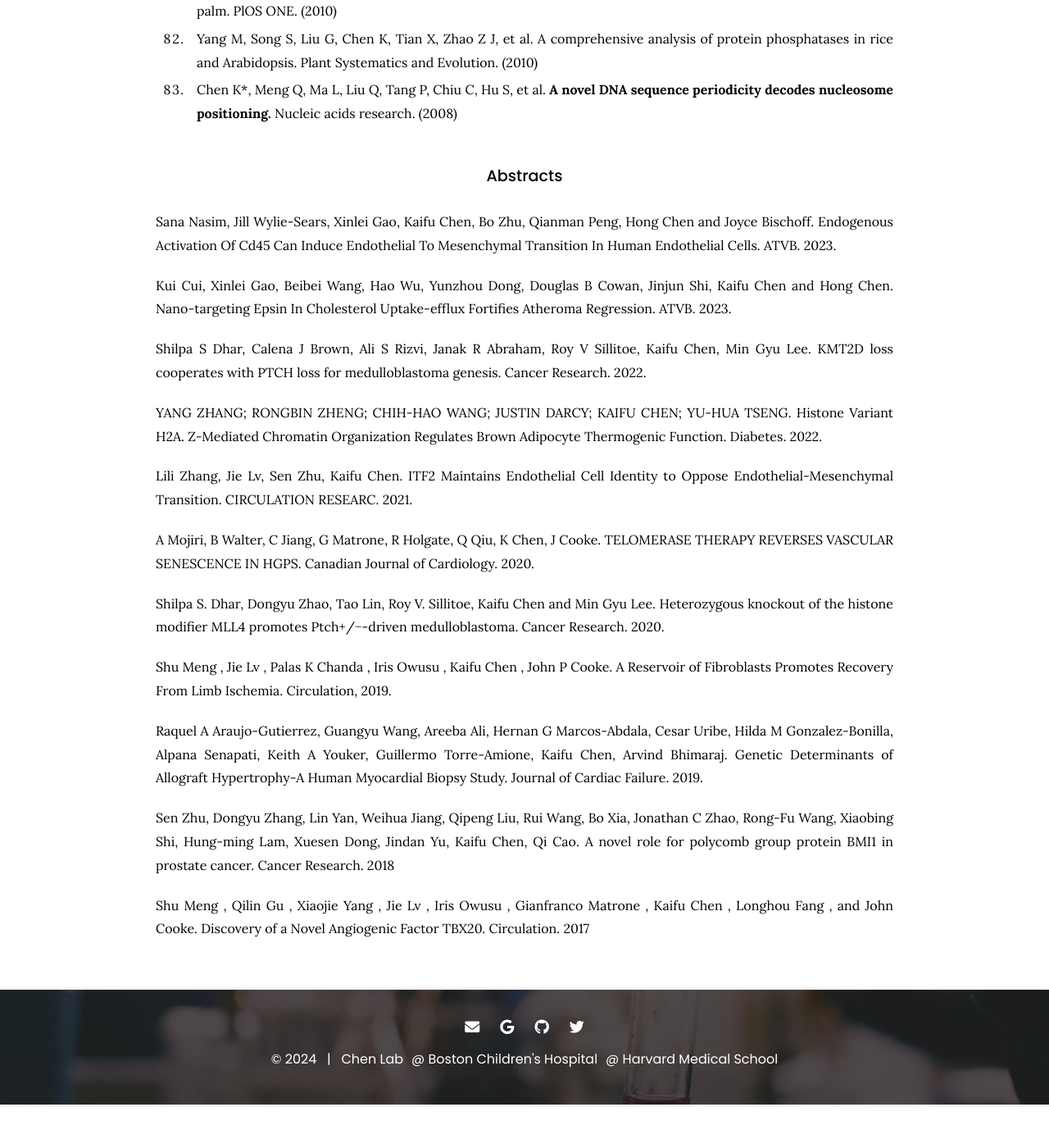
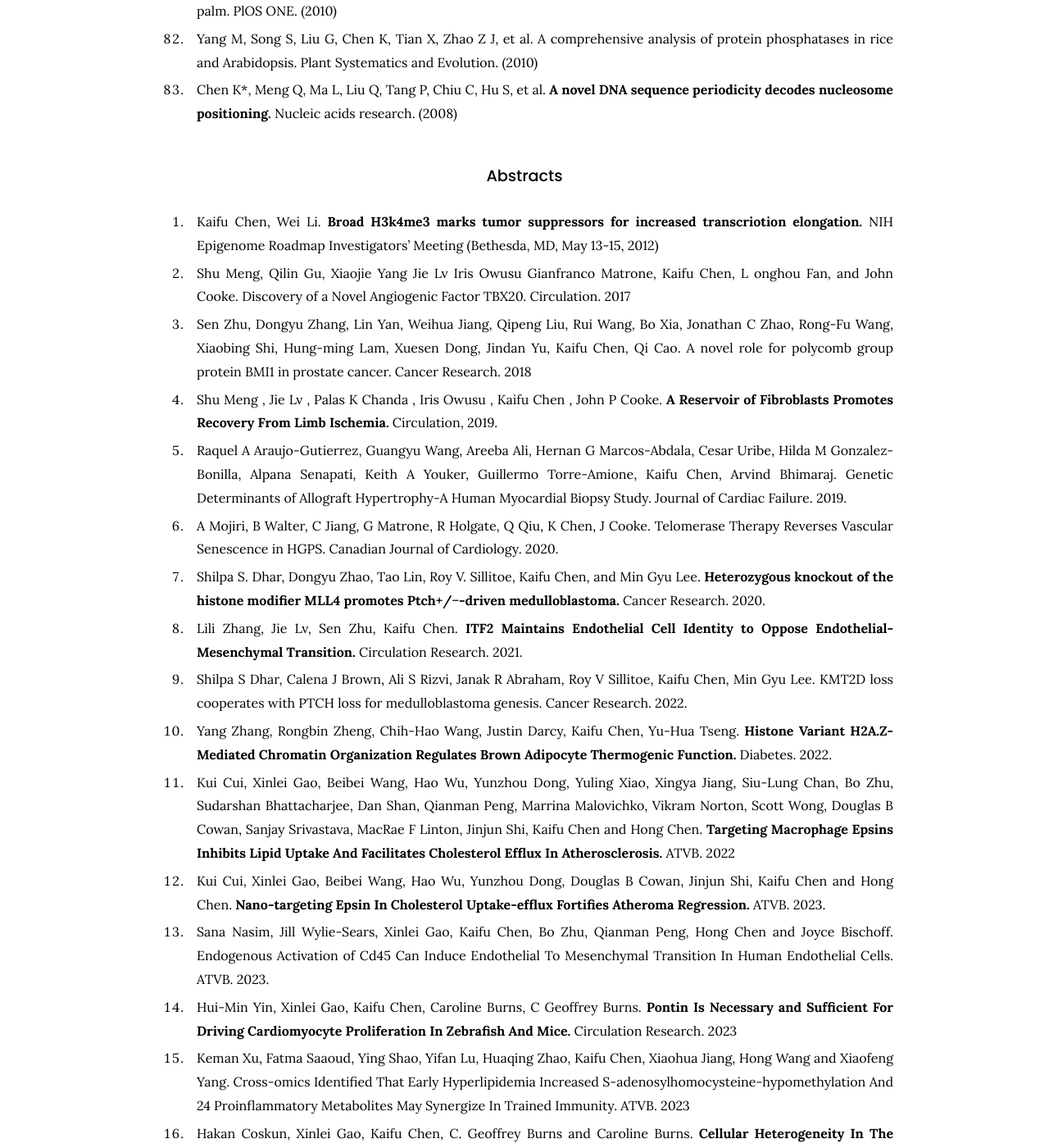
Before and after one commit to kaifuchenlab/kaifuchenlab.github.io, a Jekyll site: the page built from 3.publication/index.md, in a window 1280 px wide and 1400 px high, scrolled down 7680 px. Shown: the whole window at 82% size. Built offline with Jekyll 4.4.1, drawn with Linux system fonts in a browser that asks for light colours; before the commit the page ends 9027 px from its top, so only the background shows below that; some of the changed text lies outside the part shown.

Commit message:
Update index.md

```diff
--- a/3.publication/index.md
+++ b/3.publication/index.md
@@ -265,24 +265,51 @@ Nucleic acids research. (2008)
 
 ### Abstracts
 
-Sana Nasim,  Jill Wylie-Sears,  Xinlei Gao,  Kaifu Chen,  Bo Zhu,  Qianman Peng,  Hong Chen and  Joyce Bischoff. Endogenous Activation Of Cd45 Can Induce Endothelial To Mesenchymal Transition In Human Endothelial Cells. ATVB. 2023.
-
-Kui Cui,  Xinlei Gao,  Beibei Wang,  Hao Wu,  Yunzhou Dong,  Douglas B Cowan,  Jinjun Shi,  Kaifu Chen and  Hong Chen. Nano-targeting Epsin In Cholesterol Uptake-efflux Fortifies Atheroma Regression. ATVB. 2023.
-
-Shilpa S Dhar, Calena J Brown, Ali S Rizvi, Janak R Abraham, Roy V Sillitoe, Kaifu Chen, Min Gyu Lee. KMT2D loss cooperates with PTCH loss for medulloblastoma genesis. Cancer Research. 2022.
-
-YANG ZHANG; RONGBIN ZHENG; CHIH-HAO WANG; JUSTIN DARCY; KAIFU CHEN; YU-HUA TSENG. Histone Variant H2A. Z-Mediated Chromatin Organization Regulates Brown Adipocyte Thermogenic Function. Diabetes. 2022.
-
-Lili Zhang, Jie Lv, Sen Zhu, Kaifu Chen. ITF2 Maintains Endothelial Cell Identity to Oppose Endothelial-Mesenchymal Transition. CIRCULATION RESEARC. 2021.
-
-A Mojiri, B Walter, C Jiang, G Matrone, R Holgate, Q Qiu, K Chen, J Cooke. TELOMERASE THERAPY REVERSES VASCULAR SENESCENCE IN HGPS. Canadian Journal of Cardiology. 2020.
-
-Shilpa S. Dhar, Dongyu Zhao, Tao Lin, Roy V. Sillitoe, Kaifu Chen and Min Gyu Lee. Heterozygous knockout of the histone modifier MLL4 promotes Ptch+/−-driven medulloblastoma. Cancer Research. 2020.
-
-Shu Meng , Jie Lv , Palas K Chanda , Iris Owusu , Kaifu Chen , John P Cooke. A Reservoir of Fibroblasts Promotes Recovery From Limb Ischemia. Circulation, 2019.
-
-Raquel A Araujo-Gutierrez, Guangyu Wang, Areeba Ali, Hernan G Marcos-Abdala, Cesar Uribe, Hilda M Gonzalez-Bonilla, Alpana Senapati, Keith A Youker, Guillermo Torre-Amione, Kaifu Chen, Arvind Bhimaraj. Genetic Determinants of Allograft Hypertrophy-A Human Myocardial Biopsy Study. Journal of Cardiac Failure. 2019.
-
-Sen Zhu, Dongyu Zhang, Lin Yan, Weihua Jiang, Qipeng Liu, Rui Wang, Bo Xia, Jonathan C Zhao, Rong-Fu Wang, Xiaobing Shi, Hung-ming Lam, Xuesen Dong, Jindan Yu, Kaifu Chen, Qi Cao. A novel role for polycomb group protein BMI1 in prostate cancer. Cancer Research. 2018
-
-Shu Meng , Qilin Gu , Xiaojie Yang , Jie Lv , Iris Owusu , Gianfranco Matrone , Kaifu Chen , Longhou Fang , and John Cooke. Discovery of a Novel Angiogenic Factor TBX20. Circulation. 2017
+1.	Kaifu Chen, Wei Li.
+**Broad H3k4me3 marks tumor suppressors for increased transcriotion elongation.**
+NIH Epigenome Roadmap Investigators’ Meeting (Bethesda, MD, May 13-15, 2012)
+2.	Shu Meng, Qilin Gu, Xiaojie Yang  Jie Lv  Iris Owusu  Gianfranco Matrone, Kaifu Chen, L onghou Fan, and John Cooke.
+Discovery of a Novel Angiogenic Factor TBX20.
+Circulation. 2017
+3.	Sen Zhu, Dongyu Zhang, Lin Yan, Weihua Jiang, Qipeng Liu, Rui Wang, Bo Xia, Jonathan C Zhao, Rong-Fu Wang, Xiaobing Shi, Hung-ming Lam, Xuesen Dong, Jindan Yu, Kaifu Chen, Qi Cao.
+A novel role for polycomb group protein BMI1 in prostate cancer.
+Cancer Research. 2018
+4.	Shu Meng , Jie Lv , Palas K Chanda , Iris Owusu , Kaifu Chen , John P Cooke.
+**A Reservoir of Fibroblasts Promotes Recovery From Limb Ischemia.**
+Circulation, 2019.
+5.	Raquel A Araujo-Gutierrez, Guangyu Wang, Areeba Ali, Hernan G Marcos-Abdala, Cesar Uribe, Hilda M Gonzalez-Bonilla, Alpana Senapati, Keith A Youker, Guillermo Torre-Amione, Kaifu Chen, Arvind Bhimaraj.
+Genetic Determinants of Allograft Hypertrophy-A Human Myocardial Biopsy Study.
+Journal of Cardiac Failure. 2019.
+6.	A Mojiri, B Walter, C Jiang, G Matrone, R Holgate, Q Qiu, K Chen, J Cooke.
+Telomerase Therapy Reverses Vascular Senescence in HGPS.
+Canadian Journal of Cardiology. 2020.
+7.	Shilpa S. Dhar, Dongyu Zhao, Tao Lin, Roy V. Sillitoe, Kaifu Chen, and Min Gyu Lee.
+**Heterozygous knockout of the histone modifier MLL4 promotes Ptch+/−-driven medulloblastoma.**
+Cancer Research. 2020.
+8.	Lili Zhang, Jie Lv, Sen Zhu, Kaifu Chen.
+**ITF2 Maintains Endothelial Cell Identity to Oppose Endothelial-Mesenchymal Transition.**
+Circulation Research. 2021.
+9.	Shilpa S Dhar, Calena J Brown, Ali S Rizvi, Janak R Abraham, Roy V Sillitoe, Kaifu Chen, Min Gyu Lee.
+KMT2D loss cooperates with PTCH loss for medulloblastoma genesis.
+Cancer Research. 2022.
+10.	Yang Zhang, Rongbin Zheng, Chih-Hao Wang, Justin Darcy, Kaifu Chen, Yu-Hua Tseng.
+**Histone Variant H2A.Z-Mediated Chromatin Organization Regulates Brown Adipocyte Thermogenic Function.**
+Diabetes. 2022.
+11.	Kui Cui,  Xinlei Gao,  Beibei Wang,  Hao Wu,  Yunzhou Dong,  Yuling Xiao, Xingya Jiang,  Siu-Lung Chan,  Bo Zhu,  Sudarshan Bhattacharjee, Dan Shan,  Qianman Peng,  Marrina Malovichko,  Vikram Norton, Scott Wong,  Douglas B Cowan,  Sanjay Srivastava,  MacRae F Linton, Jinjun Shi,  Kaifu Chen and  Hong Chen.
+**Targeting Macrophage Epsins Inhibits Lipid Uptake And Facilitates Cholesterol Efflux In Atherosclerosis.**
+ATVB. 2022
+12.	Kui Cui, Xinlei Gao, Beibei Wang, Hao Wu, Yunzhou Dong, Douglas B Cowan, Jinjun Shi, Kaifu Chen and Hong Chen.
+**Nano-targeting Epsin In Cholesterol Uptake-efflux Fortifies Atheroma Regression.**
+ATVB. 2023.
+13.	Sana Nasim, Jill Wylie-Sears, Xinlei Gao, Kaifu Chen, Bo Zhu, Qianman Peng, Hong Chen and Joyce Bischoff.
+Endogenous Activation of Cd45 Can Induce Endothelial To Mesenchymal Transition In Human Endothelial Cells.
+ATVB. 2023.
+14.	Hui-Min Yin, Xinlei Gao, Kaifu Chen, Caroline Burns, C Geoffrey Burns.
+**Pontin Is Necessary and Sufficient For Driving Cardiomyocyte Proliferation In Zebrafish And Mice.**
+Circulation Research. 2023
+15.	Keman Xu,  Fatma Saaoud,  Ying Shao,  Yifan Lu,  Huaqing Zhao,  Kaifu Chen, Xiaohua Jiang,  Hong Wang and  Xiaofeng Yang.
+Cross-omics Identified That Early Hyperlipidemia Increased S-adenosylhomocysteine-hypomethylation And 24 Proinflammatory Metabolites May Synergize In Trained Immunity.
+ATVB. 2023
+16.	Hakan Coskun,  Xinlei Gao,  Kaifu Chen,  C. Geoffrey Burns and Caroline Burns.
+**Cellular Heterogeneity In The Nkx2.5+ Anterior Lateral Plate Mesoderm Underlies Lineage Diversity Of The Cardiovascular System.**
+Circulation Research. 2024
```
